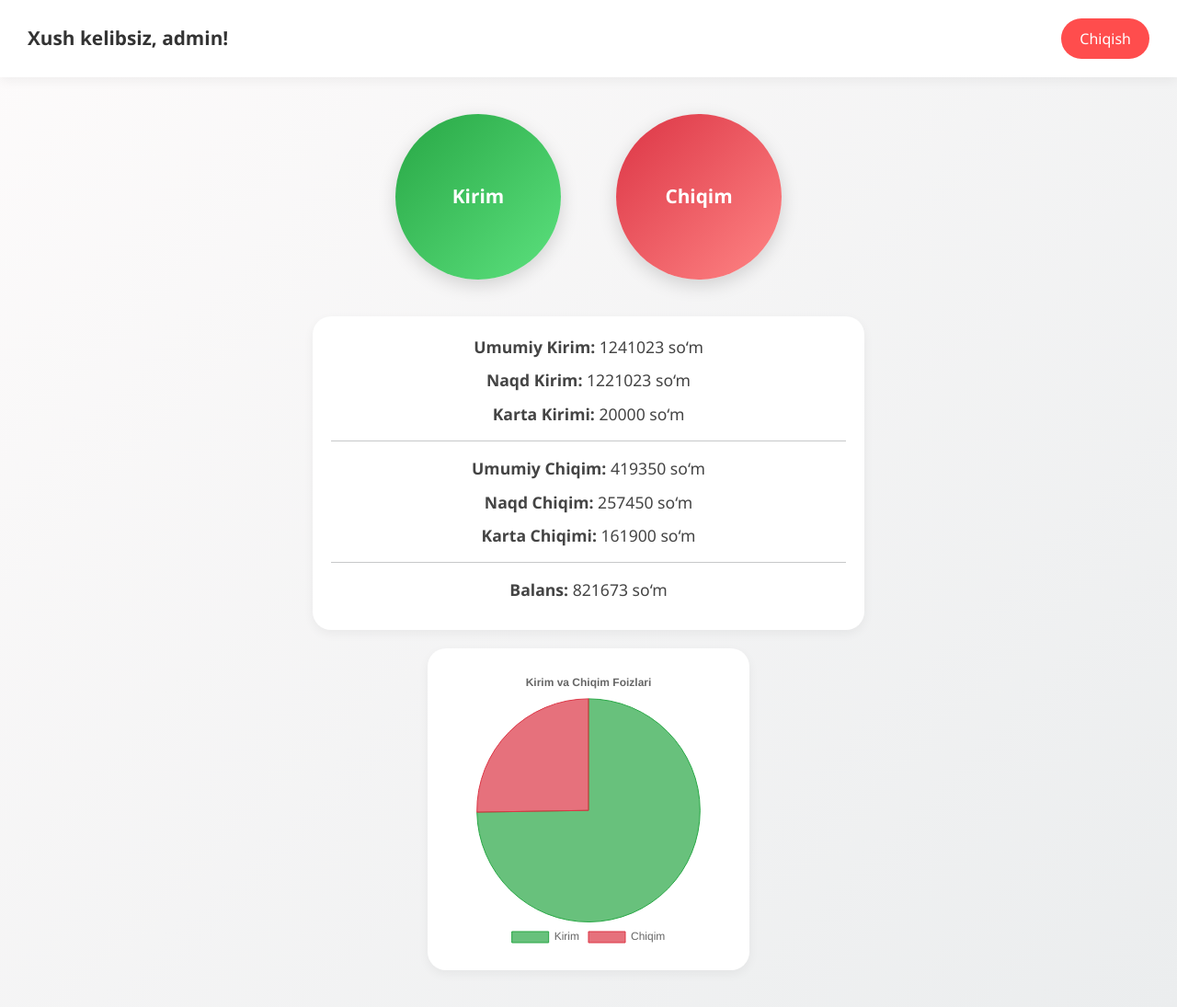
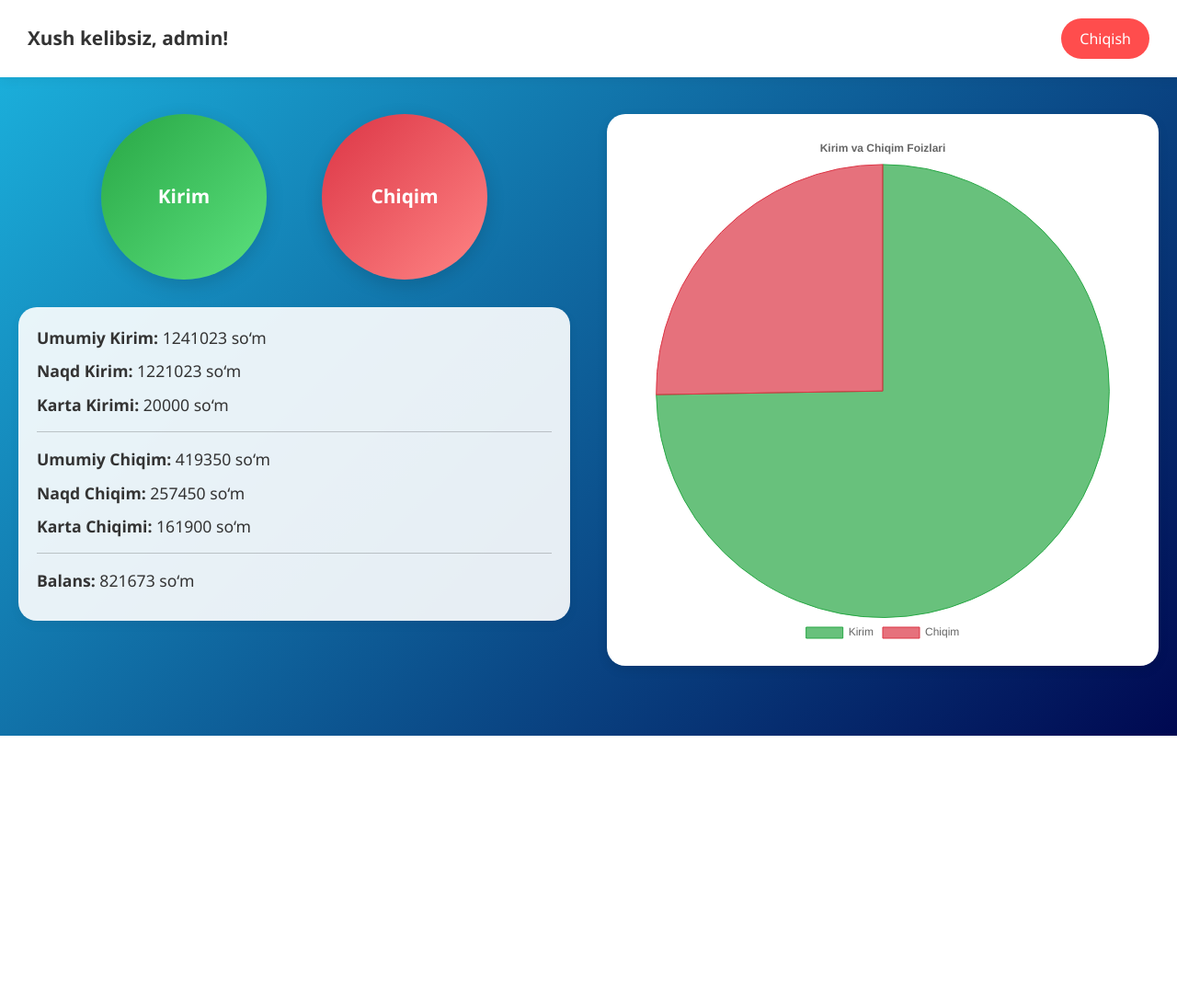
Before and after one commit to Diyorbek-06/money_control, a Django app: page /transactions/ in a window 1280 px wide. Shown: the whole page at 92% size. After the commit the page ends 800 px from the top, so only its background shows below. Run offline with Django 5.2, Linux system fonts and the light colour scheme; a user stored in the database is signed in; data comes from the database, SQL or seed files in the repository; both versions use the stored data as it was after the commit.

Commit message:
main_page o'zgardi

```diff
--- a/templates/transactions/main.html
+++ b/templates/transactions/main.html
@@ -8,11 +8,12 @@
     <script src="https://cdn.jsdelivr.net/npm/chart.js"></script>
     <style>
         body {
-            background: linear-gradient(135deg, #fdfbfb, #ebedee);
+            background: linear-gradient(135deg, #1cb5e0, #000851); /* Feruza va ko‘k fon */
             font-family: 'Segoe UI', sans-serif;
             margin: 0;
             padding: 0;
             min-height: 100vh;
+            color: white;
         }
         .header {
             background-color: white;
@@ -40,11 +41,29 @@
         .logout-btn:hover {
             background-color: #e60000;
         }
+
+        .content-wrapper {
+            display: flex;
+            flex-wrap: wrap;
+            justify-content: center;
+            padding: 40px 20px;
+            gap: 40px;
+        }
+
+        .main-left {
+            flex: 1 1 400px;
+            max-width: 600px;
+        }
+
+        .main-right {
+            flex: 1 1 300px;
+        }
+
         .main-container {
             display: flex;
             justify-content: center;
             gap: 60px;
-            margin: 40px 0;
+            margin-bottom: 30px;
             flex-wrap: wrap;
         }
         .circle-btn {
@@ -72,26 +91,30 @@
             background: linear-gradient(135deg, #dc3545, #ff8585);
         }
         .summary {
-            text-align: center;
-            background: white;
-            margin: 20px auto;
+            background: rgba(255, 255, 255, 0.9);
+            color: #333;
+            margin-top: 20px;
             padding: 20px;
             border-radius: 20px;
-            max-width: 600px;
             box-shadow: 0 4px 12px rgba(0,0,0,0.05);
         }
         .summary p {
             font-size: 1.1rem;
             margin-bottom: 10px;
-            color: #444;
         }
+
         .chart-container {
-            max-width: 350px;
-            margin: 0 auto 40px;
             background: white;
             padding: 20px;
             border-radius: 20px;
-            box-shadow: 0 4px 12px rgba(0,0,0,0.05);
+            box-shadow: 0 4px 12px rgba(0,0,0,0.1);
+        }
+
+        @media (max-width: 768px) {
+            .content-wrapper {
+                flex-direction: column;
+                align-items: center;
+            }
         }
     </style>
 </head>
@@ -101,6 +124,8 @@
         <a href="{% url 'account:logout' %}" class="logout-btn">Chiqish</a>
     </div>
 
+    <div class="content-wrapper">
+        <div class="main-left">
             <div class="main-container">
                 <a href="{% url 'transactions:income_categories' %}" class="circle-btn income-btn">Kirim</a>
                 <a href="{% url 'transactions:expense_categories' %}" class="circle-btn expense-btn">Chiqim</a>
@@ -117,9 +142,13 @@
                 <hr>
                 <p><strong>Balans:</strong> {{ balance }} so‘m</p>
             </div>
+        </div>
 
+        <div class="main-right">
             <div class="chart-container">
                 <canvas id="financePieChart"></canvas>
+            </div>
+        </div>
     </div>
 
     <script>
```
Also changed, not shown: db.sqlite3. Lines whose indentation alone changed are shown as unchanged.
